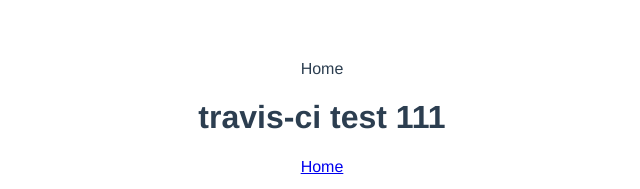
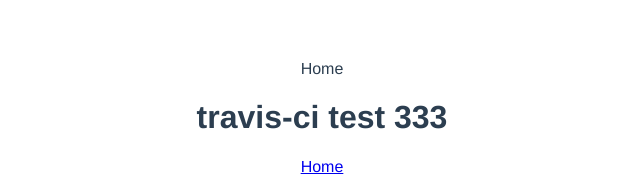
Before and after one commit to ModeYapu/vue3-vite-template, a Vue app: page /#/ in a window 1280 px wide. Shown: the top 189 px of the page, without its empty margins (318-958 px from the left). Built offline with nearby package versions, Linux system fonts and the light colour scheme.

Commit message:
style(hooks                          (hook 相关)): test ci

```diff
--- a/src/views/Home.vue
+++ b/src/views/Home.vue
@@ -1,6 +1,6 @@
 <template>
 	<div class="title">Home</div>
-	<h1>travis-ci test 111</h1>
+	<h1>travis-ci test 333</h1>
 	<router-link to="/about">Home</router-link>
 </template>
 
```
